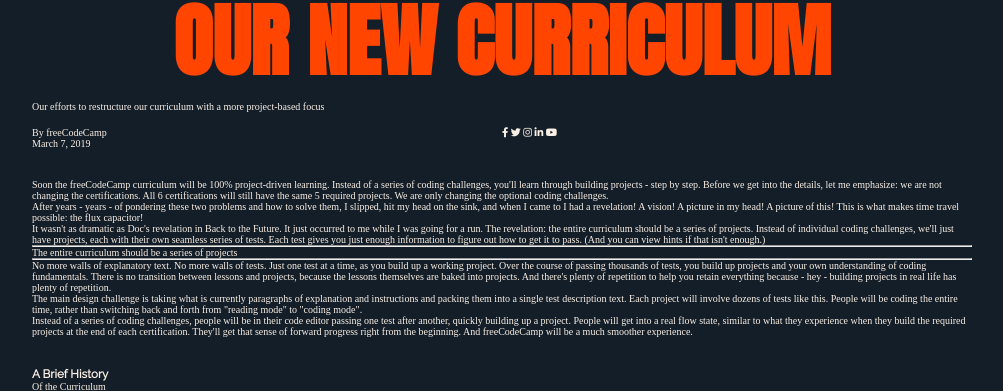
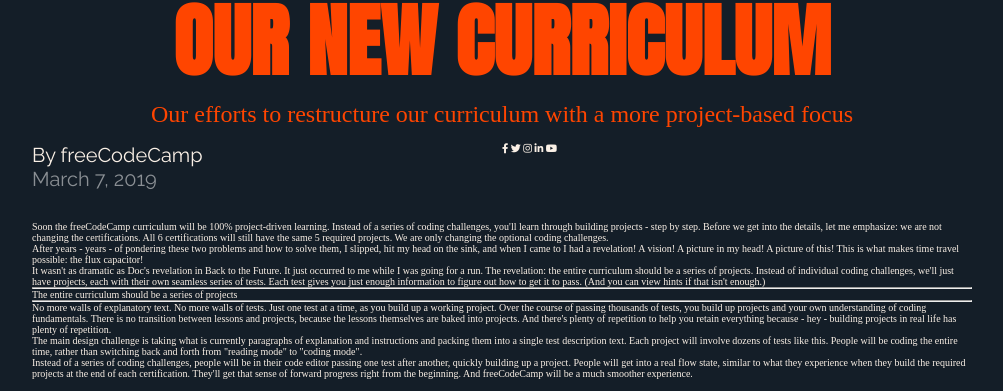
Before and after one commit to ZAlexey1977/learnGrid, a plain HTML site: page index.html in a window 1280 px wide. Shown: the part 726-1117 px from the top of the page, without its empty margins (138-1141 px from the left). Drawn offline with Linux system fonts and the light colour scheme; a web font is replaced by a local one.

Commit message:
add selectors

```diff
--- a/style.css
+++ b/style.css
@@ -59,3 +59,22 @@ img {
   color: orangered;
   font-size: 8rem;
 }
+
+.hero-subtitle {
+  font-size: 2.4rem;
+  color: orangered;
+  text-align: center;
+}
+
+.author {
+  font-size: 2rem;
+  font-family: Raleway, sans-serif;
+}
+
+.author-name a:hover {
+  background-color: #306203;
+}
+
+.publish-date {
+  color: rgba(255, 255, 255, 0.5);
+}
```
